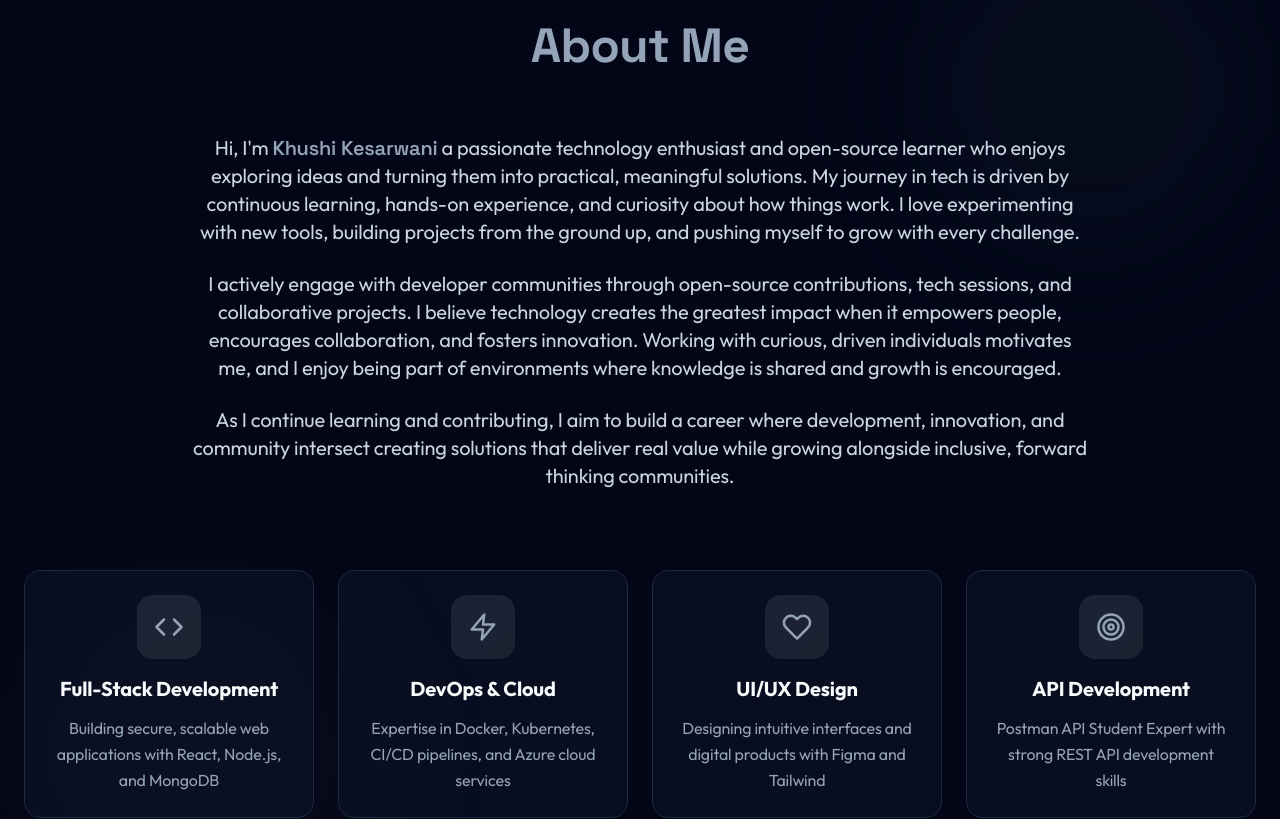
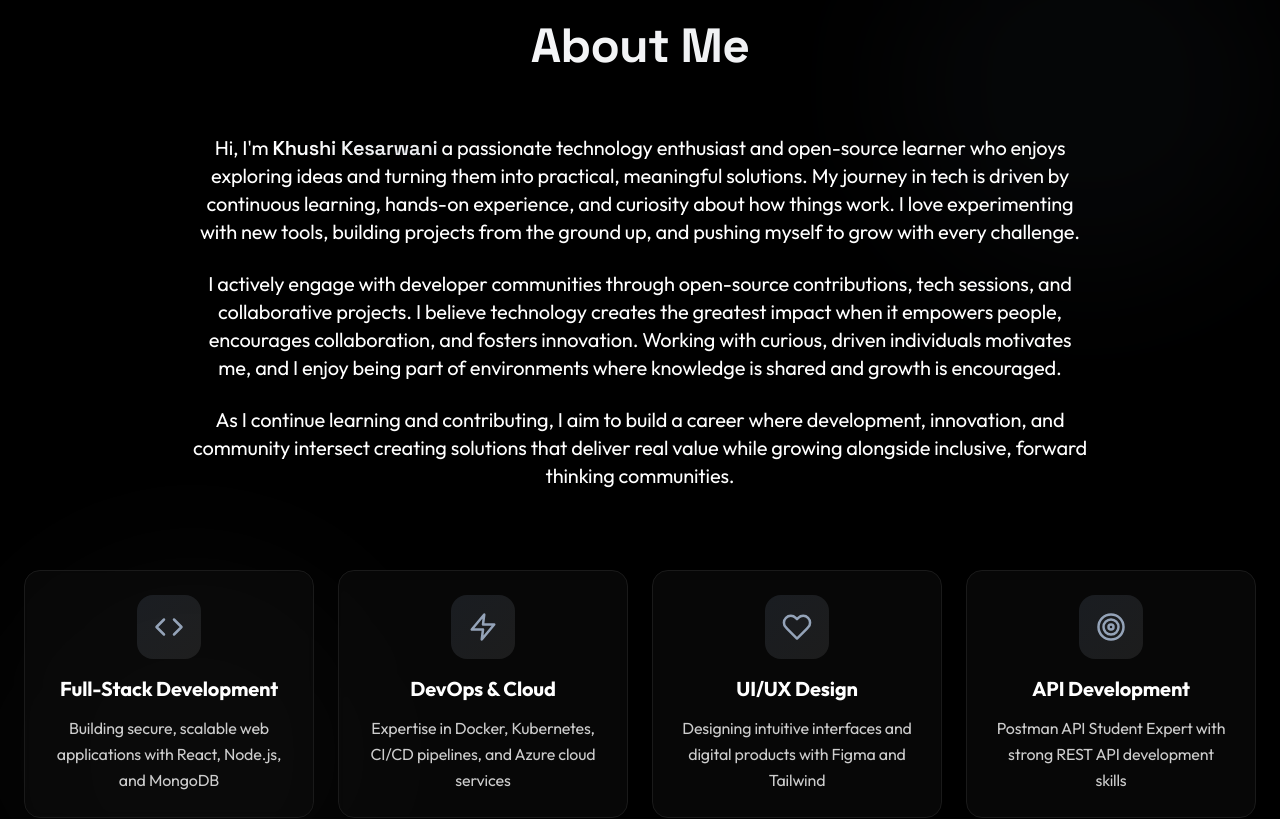
Before and after one commit to kesarwanikhushi/portfolio-khushi, a React (Vite) app in the folder client/: page / in a window 1280 px wide. Shown: the part 1000-1819 px from the top of the page. Built offline with nearby package versions, Linux system fonts and the light colour scheme.

Commit message:
Changed the theme to black white

```diff
--- a/client/src/components/AboutSection.jsx
+++ b/client/src/components/AboutSection.jsx
@@ -52,7 +52,7 @@ const AboutSection = () => {
             <p className="text-lg md:text-xl text-dark-300 leading-relaxed mb-6 text-center">
               I actively engage with developer communities through open-source contributions, tech sessions, and collaborative projects. I believe technology creates the greatest impact when it empowers people, encourages collaboration, and fosters innovation. Working with curious, driven individuals motivates me, and I enjoy being part of environments where knowledge is shared and growth is encouraged.
             </p>
-            <p className="text-lg md:text-xl text-dark-300 leading-relaxed text-center">
+            <p className="text-lg md:text-xl text-white leading-relaxed text-center">
               As I continue learning and contributing, I aim to build a career where development, innovation, and community intersect creating solutions that deliver real value while growing alongside inclusive, forward thinking communities.
             </p>
           </ScrollReveal>
@@ -67,8 +67,8 @@ const AboutSection = () => {
                   <div className="w-16 h-16 rounded-2xl bg-gradient-to-br from-primary-500/20 to-secondary-500/20 flex items-center justify-center mb-4">
                     <item.icon className="text-3xl text-primary-400" />
                   </div>
-                  <h3 className="text-xl font-bold text-dark-50 mb-3">{item.title}</h3>
-                  <p className="text-dark-400 leading-relaxed">{item.description}</p>
+                  <h3 className="text-xl font-bold text-white mb-3">{item.title}</h3>
+                  <p className="text-white/80 leading-relaxed">{item.description}</p>
                 </div>
               </GlowCard>
             </ScrollReveal>
--- a/client/src/components/ContactSection.jsx
+++ b/client/src/components/ContactSection.jsx
@@ -93,8 +93,8 @@ const ContactSection = () => {
           <div className="lg:col-span-2">
             <ScrollReveal>
               <div className="mb-8">
-                <h3 className="text-2xl font-bold text-dark-50 mb-4">Let's Talk!</h3>
-                <p className="text-dark-400 leading-relaxed mb-6">
+                <h3 className="text-2xl font-bold text-white mb-4">Let's Talk!</h3>
+                <p className="text-white/80 leading-relaxed mb-6">
                   I'm always open to discussing new projects, creative ideas, or opportunities to be part of your vision.
                   Whether you have a question or just want to say hi, I'll try my best to get back to you!
                 </p>
--- a/client/src/components/EducationSection.jsx
+++ b/client/src/components/EducationSection.jsx
@@ -89,9 +89,9 @@ const EducationSection = () => {
                         </span>
                       )}
                     </div>
-                    <p className="text-xl text-dark-300 mb-2">{edu.field}</p>
-                    <p className="text-dark-400 mb-3">{edu.institution}</p>
-                    <p className="text-dark-500">{edu.description}</p>
+                    <p className="text-xl text-white mb-2">{edu.field}</p>
+                    <p className="text-white/80 mb-3">{edu.institution}</p>
+                    <p className="text-white/70">{edu.description}</p>
                   </div>
                   <div className="mt-4 md:mt-0 md:ml-6">
                     <div className="px-4 py-2 bg-dark-800/50 rounded-lg border border-dark-700">
@@ -112,8 +112,8 @@ const EducationSection = () => {
                 <div className="w-14 h-14 mx-auto mb-4 rounded-xl bg-gradient-to-br from-primary-500/20 to-secondary-500/20 flex items-center justify-center">
                   <achievement.icon className="text-2xl text-primary-400" />
                 </div>
-                <h4 className="font-semibold text-dark-100 mb-2">{achievement.title}</h4>
-                <p className="text-sm text-dark-400 leading-relaxed">{achievement.description}</p>
+                <h4 className="font-semibold text-white mb-2">{achievement.title}</h4>
+                <p className="text-sm text-white/80 leading-relaxed">{achievement.description}</p>
               </div>
             </ScrollReveal>
           ))}
@@ -149,17 +149,17 @@ const EducationSection = () => {
                   {/* Certificate Info */}
                   <div className="p-6">
                     <div className="flex items-start justify-between mb-3">
-                      <h4 className="font-bold text-dark-100 leading-tight flex-1 group-hover:text-primary-400 transition-colors duration-300">
+                      <h4 className="font-bold text-white leading-tight flex-1 group-hover:text-primary-400 transition-colors duration-300">
                         {cert.name}
                       </h4>
                     </div>
 
                     <div className="space-y-2 mb-4">
-                      <p className="text-sm text-dark-300">
-                        <span className="text-dark-500">Issued by:</span> {cert.issuer}
+                      <p className="text-sm text-white/90">
+                        <span className="text-white/70">Issued by:</span> {cert.issuer}
                       </p>
-                      <p className="text-sm text-dark-400">
-                        <span className="text-dark-500">Date:</span> {cert.date}
+                      <p className="text-sm text-white/80">
+                        <span className="text-white/70">Date:</span> {cert.date}
                       </p>
                     </div>
 
--- a/client/src/index.css
+++ b/client/src/index.css
@@ -10,11 +10,13 @@
   }
 
   body {
-    @apply bg-dark-950 text-dark-50 font-sans antialiased;
+    @apply bg-dark-950 font-sans antialiased;
+    color: #ffffff;
+    background-color: #0f0f0f;
     background-image:
-      radial-gradient(at 0% 0%, rgba(148, 163, 184, 0.03) 0px, transparent 50%),
-      radial-gradient(at 100% 0%, rgba(100, 116, 139, 0.02) 0px, transparent 50%),
-      radial-gradient(at 100% 100%, rgba(71, 85, 105, 0.02) 0px, transparent 50%);
+      radial-gradient(at 0% 0%, rgba(42, 42, 42, 0.5) 0px, transparent 50%),
+      radial-gradient(at 100% 0%, rgba(26, 26, 26, 0.3) 0px, transparent 50%),
+      radial-gradient(at 100% 100%, rgba(15, 15, 15, 0.2) 0px, transparent 50%);
     font-weight: 400;
     letter-spacing: -0.01em;
   }
@@ -54,13 +56,15 @@
 @layer components {
   /* Gradient text utilities */
   .gradient-text {
-    @apply text-primary-400 font-display;
+    @apply bg-gradient-to-r from-white via-gray-200 to-gray-300 bg-clip-text text-transparent font-display;
+    background-size: 200% auto;
     font-weight: 700;
     letter-spacing: -0.01em;
   }
 
   .gradient-text-animate {
-    @apply text-primary-400 font-display;
+    @apply bg-gradient-to-r from-white via-gray-200 to-gray-300 bg-clip-text text-transparent font-display animate-gradient-shift;
+    background-size: 200% auto;
     font-weight: 700;
     letter-spacing: -0.01em;
   }
--- a/client/tailwind.config.js
+++ b/client/tailwind.config.js
@@ -52,17 +52,17 @@ export default {
           900: '#18181b',
         },
         dark: {
-          50: '#f8fafc',
-          100: '#f1f5f9',
-          200: '#e2e8f0',
-          300: '#cbd5e1',
-          400: '#94a3b8',
-          500: '#64748b',
-          600: '#475569',
-          700: '#334155',
-          800: '#1e293b',
-          900: '#0f172a',
-          950: '#020617',
+          50: '#ffffff',
+          100: '#ffffff',
+          200: '#ffffff',
+          300: '#ffffff',
+          400: '#ffffff',
+          500: '#e5e5e5',
+          600: '#cccccc',
+          700: '#2a2a2a',
+          800: '#1a1a1a',
+          900: '#0f0f0f',
+          950: '#000000',
         },
       },
       fontFamily: {
```
